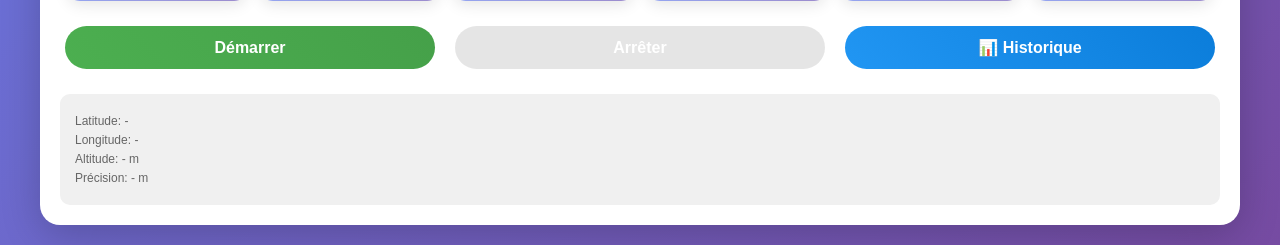
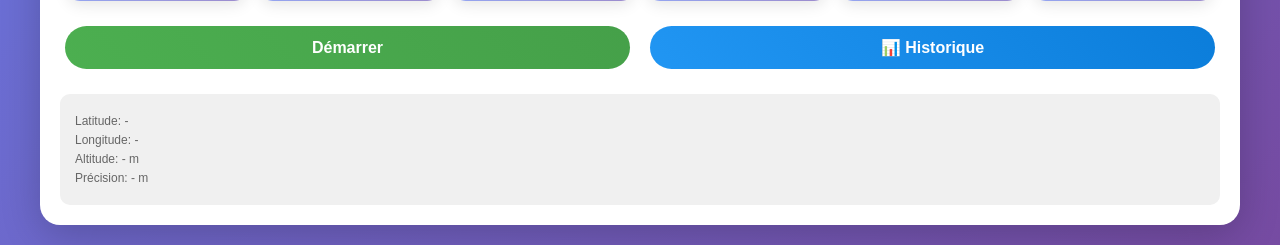
Before and after one commit to boxyland1/velo-tracker, a FastAPI app: page / in a window 1280 px wide. Shown: the part 661-906 px from the top of the page. Run offline with FastAPI, Linux system fonts and the light colour scheme.

Commit message:
fix stopBtn disabled vers display none

```diff
--- a/templates/index.html
+++ b/templates/index.html
@@ -57,7 +57,7 @@
 
         <div class="controls">
     <button id="startBtn" class="btn btn-start">Démarrer</button>
-    <button id="stopBtn" class="btn btn-stop" disabled>Arrêter</button>
+    <button id="stopBtn" class="btn btn-stop" style="display:none;">Arrêter</button>
     <button id="historiqueBtn" class="btn btn-historique">📊 Historique</button>
         </div>
 
```
